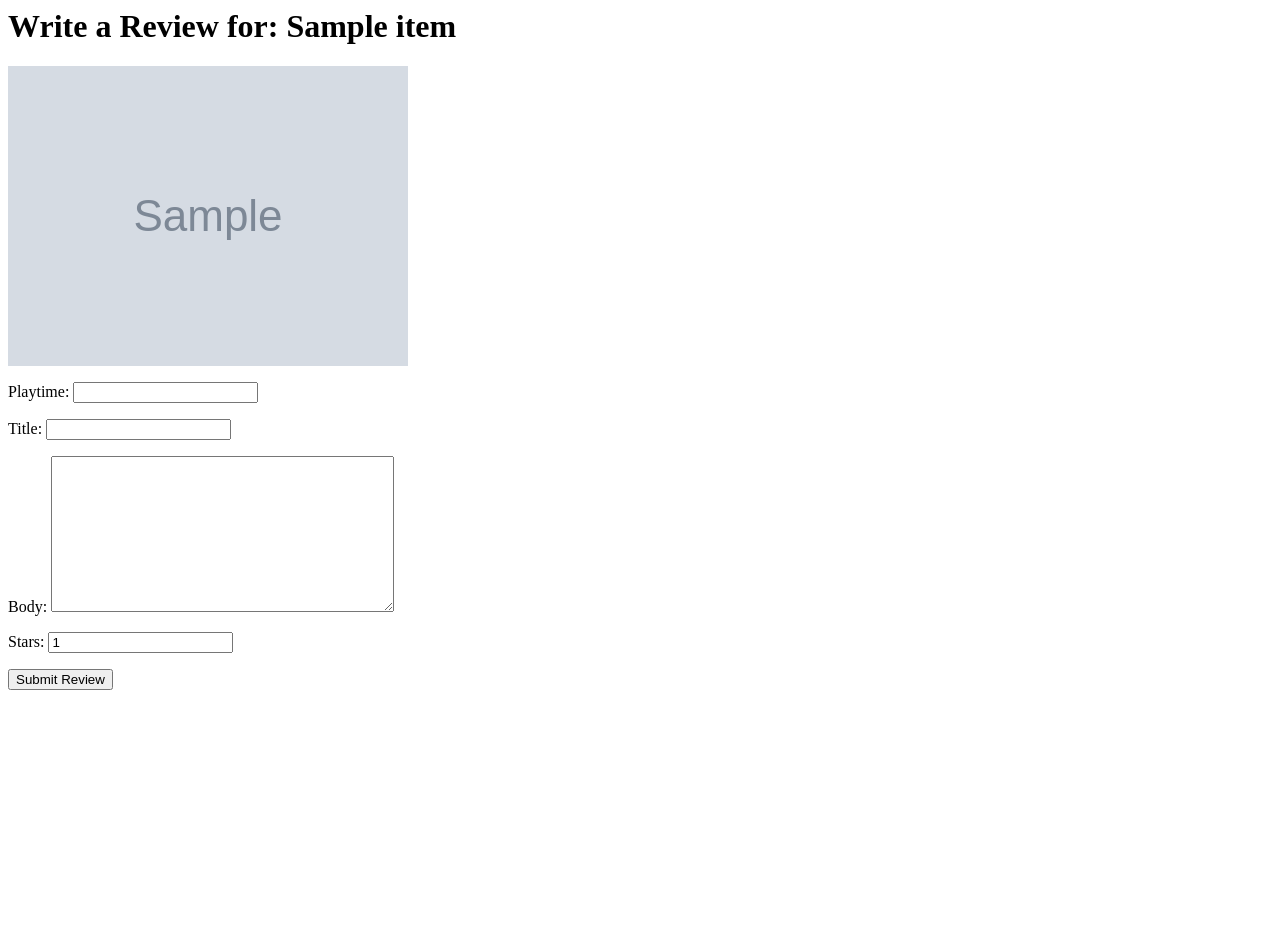
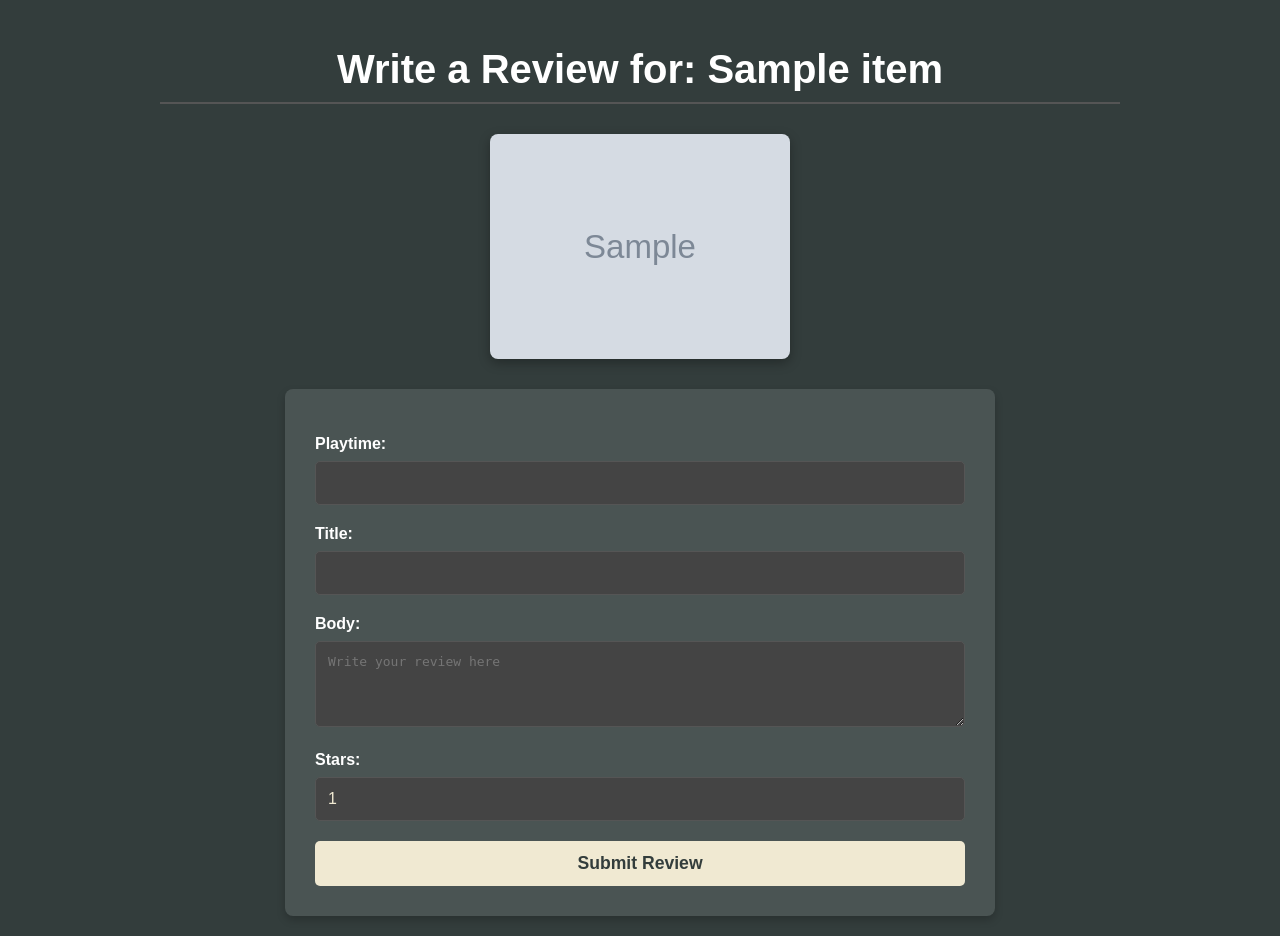
Before and after one commit to bipgoppa/game_review_platform, a Django app: page /review/new/1/ in a window 1280 px wide. Before the commit the page ends 690 px from the top, so only its background shows below. Run offline with Django 5.2, Linux system fonts and the light colour scheme; tables that the repository leaves empty hold one stand-in row (values such as "Sample post"); grey boxes marked "Sample" are stand-in pictures; a database or web service that is not in the repository returns one stand-in record (values such as "Sample title"); data that the repository does not hold is empty.

Commit message:
refactored some code, cleaned up some bugs with the form

```diff
--- a/game_review_platform/IGDReviews/forms.py
+++ b/game_review_platform/IGDReviews/forms.py
@@ -2,13 +2,15 @@ from django import forms
 from .models import Review
 
 class GameSearchForm(forms.Form):
+    #defines the search form that allows you to search games
     search_query = forms.CharField(label = 'Search for a Game', max_length = 100, widget = forms.TextInput(attrs={'placeholder' : 'Enter Search e.g., Elden Ring'}))
 
 class ReviewForm(forms.ModelForm):
+    #defines a form based off of the Review model, making the fields exposed for the form, and defines new information for stars and body of review
     class Meta:
         model = Review
         fields = ['playtime', 'title', 'body', 'stars']
 
-        widgets = {'review': forms.Textarea(attrs={'rows': 4, 'placeholder': 'Write your review here'}),
-                   'starcount': forms.NumberInput(attrs={'min' : 1, 'max':  5}),
+        widgets = {'body': forms.Textarea(attrs={'rows': 4, 'placeholder': 'Write your review here'}),
+                   'stars': forms.NumberInput(attrs={'min' : 1, 'max':  5}),
                 }
--- a/game_review_platform/feed/static/feed/css/style.css
+++ b/game_review_platform/feed/static/feed/css/style.css
@@ -14,7 +14,11 @@ body {
   margin-top: -15px;
 
 }
-
+.nav-links {
+    display: flex;
+    align-items: center; /* Vertically aligns the links themselves */
+    gap: 30px; /* Sets the spacing between "Feed", "My Profile", etc. */
+}
 .top-rectangle {
   position: absolute;
   top: 0;
--- a/game_review_platform/feed/views.py
+++ b/game_review_platform/feed/views.py
@@ -1,13 +1,13 @@
 from django.shortcuts import render
-from django.http import HttpResponse, HttpResponseRedirect
+from django.http import HttpResponse
 from django.template import loader
-from IGDReviews.forms import GameSearchForm, ReviewForm
+from IGDReviews.forms import GameSearchForm
 from IGDReviews.models import Review
 
 # Create your views here.
 def home(request):
     search_form = GameSearchForm()
-    myReviews = Review.objects.all().values()
+    myReviews = Review.objects.all().order_by('-created_at').values()
     template = loader.get_template('feed/home.html')
     context = {'myReviews': myReviews, 'form': search_form,}
     return HttpResponse(template.render(context, request))
--- a/game_review_platform/templates/reviews/create_review.html
+++ b/game_review_platform/templates/reviews/create_review.html
@@ -1,13 +1,134 @@
+{% comment %} Assumes you have {% load static %} at the top of your template {% endcomment %}
+
+<!DOCTYPE html>
+<html lang="en">
+
+<style>
+/* static/css/form-styles.css */
+
+/* General Body & Container Styles (from your example) */
+body {
+    background-color: #333d3c;
+    color: #f0e9d2;
+    font-family: Arial, sans-serif;
+    margin: 0;
+    padding: 20px;
+}
+
+.container {
+    max-width: 960px;
+    margin: 0 auto;
+    padding: 0 20px;
+}
+
+/* Header Styles */
+h1 {
+    color: #ffffff;
+    border-bottom: 2px solid #555;
+    padding-bottom: 10px;
+    text-align: center;
+    font-size: 2.5em;
+    margin-bottom: 30px;
+}
+
+/* Game Cover Image */
+.game-cover {
+    display: block;
+    max-width: 300px;
+    height: auto;
+    margin: 0 auto 30px auto;
+    border-radius: 8px;
+    box-shadow: 0 4px 12px rgba(0, 0, 0, 0.3);
+}
+
+/* Review Form Specific Styles */
+.review-form {
+    max-width: 650px;
+    margin: 0 auto;
+    background-color: #4a5453;
+    padding: 30px;
+    border-radius: 8px;
+    box-shadow: 0 4px 8px rgba(0, 0, 0, 0.2);
+}
+
+/* Style for each form field group (the <p> tag from form.as_p) */
+.review-form p {
+    margin-bottom: 20px;
+}
+
+.review-form label {
+    display: block;
+    margin-bottom: 8px;
+    font-weight: bold;
+    color: #ffffff;
+}
+
+/* General styles for all inputs and textareas */
+.review-form input[type="text"],
+.review-form input[type="number"],
+.review-form textarea {
+    width: 100%;
+    padding: 12px;
+    font-size: 1em;
+    border: 1px solid #555;
+    border-radius: 5px;
+    background-color: #444;
+    color: #f0e9d2;
+    box-sizing: border-box; /* Ensures padding doesn't affect width */
+}
+
+.review-form input:focus,
+.review-form textarea:focus {
+    outline: none;
+    border-color: #6a9c89;
+    box-shadow: 0 0 5px #6a9c89;
+}
+
+/* Submit Button Styles */
+.review-form button {
+    display: block;
+    width: 100%;
+    padding: 12px 20px;
+    font-size: 1.1em;
+    border: none;
+    border-radius: 5px;
+    background-color: #f0e9d2;
+    color: #333d3c;
+    cursor: pointer;
+    font-weight: bold;
+    margin-top: 10px;
+    transition: background-color 0.2s, transform 0.2s;
+}
+
+.review-form button:hover {
+    background-color: #ffffff;
+    transform: translateY(-2px);
+}
+</style>
+<head>
+    <meta charset="UTF-8">
+    <meta name="viewport" content="width=device-width, initial-scale=1.0">
+    <title>Write a Review for: {{ game.name }}</title>
+
+    {% comment %} Link to your new CSS file {% endcomment %}
+</head>
+<body>
+    <div class="container">
         {% if game %}
             <h1>Write a Review for: {{ game.name }}</h1>
             {% if game.cover %}
 
-        <img src="{{ game.cover.url_big }}" alt="Cover for {{ game.name }}">
+                {% comment %} Added a class to the image {% endcomment %}
+                <img class="game-cover" src="{{ game.cover.url_big }}" alt="Cover for {{ game.name }}">
             {% endif %}
         {% endif %}
 
-<form method="post">
+        {% comment %} Added a class to the form {% endcomment %}
+        <form method="post" class="review-form">
             {% csrf_token %}
             {{ form.as_p }}
             <button type="submit">Submit Review</button>
         </form>
+    </div>
+</body>
+</html>
--- a/game_review_platform/templates/reviews/review_card.html
+++ b/game_review_platform/templates/reviews/review_card.html
@@ -10,6 +10,10 @@
         background-color: #3b756e;
         width: 550px;
         flex-shrink: 0;
+        transform: scale(0.75);
+        transform-origin: top left;
+        margin-right: -137.5px;
+        margin-bottom: -65px;
     }
     .review-cover-art {
         width: 150px;
```
Lines whose indentation alone changed are shown as unchanged.
